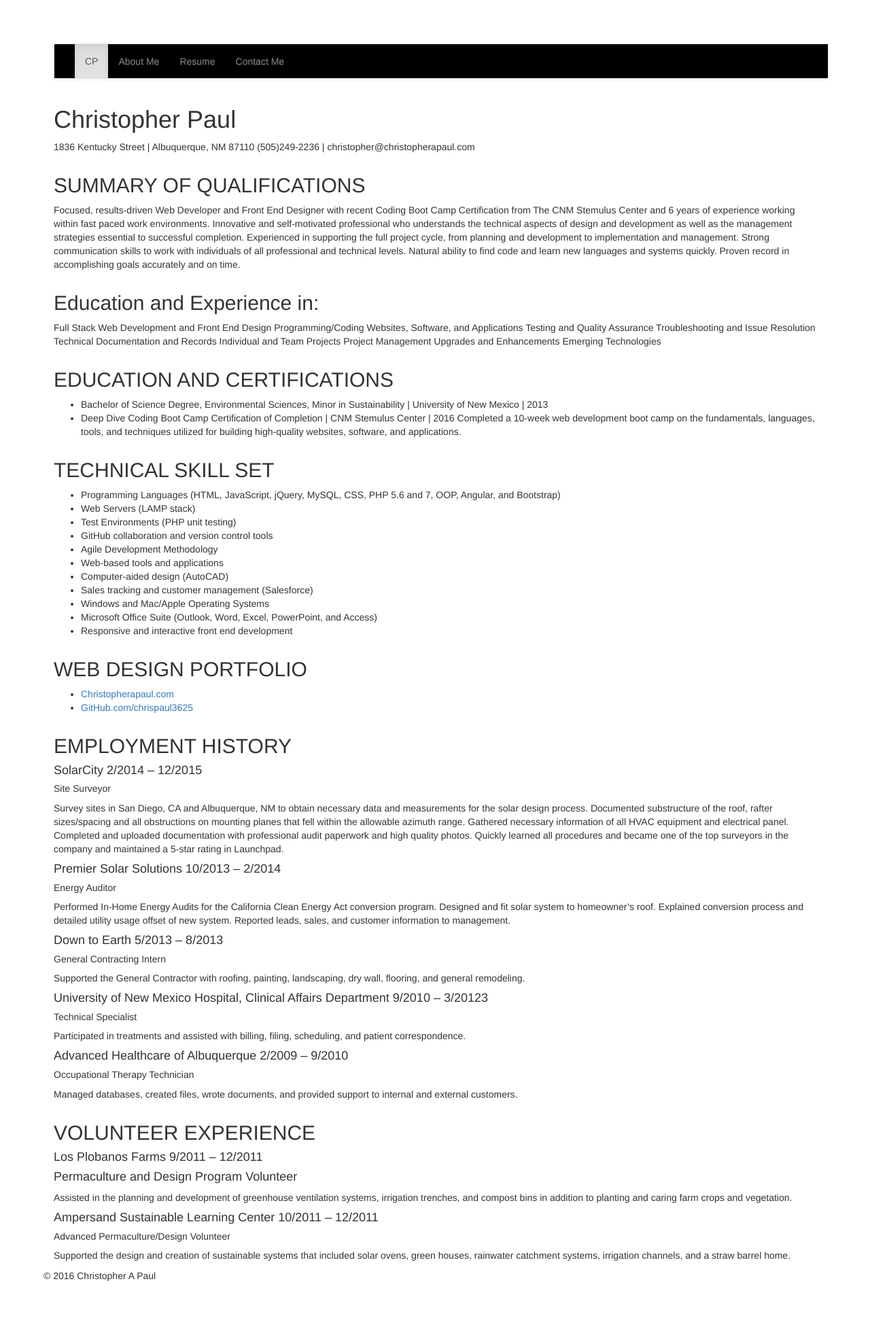
After one commit to chrispaul3625/personal-website, a PHP site: page /resume.php in a window 1280 px wide. The commit adds this page. Shown: the whole page at 68% size. Run offline with PHP 8.4, Linux system fonts and the light colour scheme.

Commit message:
Completed Resume page
Adding links to buttons on contact me page

```diff
--- /dev/null
+++ b/public_html/resume.php
@@ -0,0 +1,161 @@
+<!DOCTYPE html>
+<html lang='en' xmlns="http://www.w3.org/1999/html" xmlns="http://www.w3.org/1999/html">
+	<head>
+		<meta http-equiv="X-UA-Compatible" content="IE=edge"/>
+		<meta name="viewport" content="width=device-width, initial-scale=1"/>
+		<!-- Bootstrap Latest compiled and minified CSS -->
+		<link rel="stylesheet" href="https://maxcdn.bootstrapcdn.com/bootstrap/3.3.6/css/bootstrap.min.css"
+				integrity="sha384-1q8mTJOASx8j1Au+a5WDVnPi2lkFfwwEAa8hDDdjZlpLegxhjVME1fgjWPGmkzs7"
+				crossorigin="anonymous"/>
+		<!-- Optional theme -->
+		<link rel="stylesheet" href="https://maxcdn.bootstrapcdn.com/bootstrap/3.3.6/css/bootstrap-theme.min.css"
+				integrity="sha384-fLW2N01lMqjakBkx3l/M9EahuwpSfeNvV63J5ezn3uZzapT0u7EYsXMjQV+0En5r"
+				crossorigin="anonymous"/>
+		<!-- HTML5 shiv and Respond.js for IE8 support of HTML5 elements and media queries -->
+		<!-- WARNING: Respond.js doesn't work if you view the page via file:// -->
+		<!--[if lt IE 9]>
+		<script src="https://oss.maxcdn.com/html5shiv/3.7.2/html5shiv.min.js"></script>
+		<script src="https://oss.maxcdn.com/respond/1.4.2/respond.min.js"></script>
+		<![endif]
+<!-- jQuery (necessary for Bootstrap's JavaScript plugins) -->
+		<script src="https://ajax.googleapis.com/ajax/libs/jquery/2.2.0/jquery.min.js"></script>
+		<!-- Latest compiled and minified Bootstrap JavaScript, all compiled plugins included -->
+		<script src="https://maxcdn.bootstrapcdn.com/bootstrap/3.3.6/js/bootstrap.min.js"
+				  integrity="sha384-0mSbJDEHialfmuBBQP6A4Qrprq5OVfW37PRR3j5ELqxss1yVqOtnepnHVP9aJ7xS"
+				  crossorigin="anonymous"></script>
+		<link rel="stylesheet" href="css/style.css">
+		<link rel="script" href="javascript/style.js">
+	</head>
+	<body class="sfooter">
+		<div class="sfooter-content">
+			<header>
+				<div class="container">
+					<nav class="navbar navbar-default">
+						<div class="container-fluid">
+							<!-- Brand and toggle get grouped for better mobile display -->
+							<div class="navbar-header">
+								<button type="button" class="navbar-toggle collapsed" data-toggle="collapse" data-target="#bs-example-navbar-collapse-1" aria-expanded="false">
+									<span class="sr-only">Toggle navigation</span>
+									<span class="icon-bar"></span>
+									<span class="icon-bar"></span>
+									<span class="icon-bar"></span>
+								</button>
+							</div>
+
+							<!-- Collect the nav links, forms, and other content for toggling -->
+							<div class="collapse navbar-collapse" id="bs-example-navbar-collapse-1">
+								<ul class="nav navbar-nav">
+									<li class="active"><a href="#">CP <span class="sr-only">(current)</span></a></li>
+									<li><a href="aboutMe.php">About Me</a></li>
+									<li><a href="resume.php">Resume</a></li>
+									<li><a href="contactMe.php">Contact Me</a></li>
+							</div><!-- /.navbar-collapse -->
+						</div><!-- /.container-fluid -->
+					</nav>
+				</div>
+			</header>
+			<body>
+
+				<div class="col-md-12">
+					<div class="content-box">
+						<h1> Christopher Paul</h1>
+						<P>1836 Kentucky Street | Albuquerque, NM  87110  	  (505)249-2236 | christopher@christopherapaul.com</P>
+
+				</div>
+				<div class="row">
+					<div class="col-md-12">
+						<h2>SUMMARY OF QUALIFICATIONS</h2>
+							<p>Focused, results-driven Web Developer and Front End Designer with recent Coding Boot Camp Certification from The CNM Stemulus Center and 6 years of experience working within fast paced work environments. Innovative and self-motivated professional who understands the technical aspects of design and development as well as the management strategies essential to successful completion. Experienced in supporting the full project cycle, from planning and development to implementation and management. Strong communication skills to work with individuals of all professional and technical levels. Natural ability to find code and learn new languages and systems quickly.  Proven record in accomplishing goals accurately and on time.</p>
+					</div>
+					</div>
+					<div class="row">
+						<div class="col-md-12">
+							<h2>Education and Experience in:   </h2>
+							<p>Full Stack Web Development and Front End Design  Programming/Coding  Websites, Software, and Applications
+							Testing and Quality Assurance  Troubleshooting and Issue Resolution  Technical Documentation and Records
+							Individual and Team Projects  Project Management  Upgrades and Enhancements  Emerging Technologies</p>
+						</div>
+						</div>
+					<div class="row">
+						<div class="col-md-12">
+							<h2>EDUCATION AND CERTIFICATIONS</h2>
+							<p>
+								<ul>
+								<li>Bachelor of Science Degree, Environmental Sciences, Minor in Sustainability | University of New Mexico | 2013</li>
+							<li>Deep Dive Coding Boot Camp Certification of Completion | CNM Stemulus Center | 2016
+							Completed a 10-week web development boot camp on the fundamentals, languages, tools, and techniques utilized for building high-quality websites, software, and applications.</li>
+							</ul>
+							</p>
+						</div>
+					</div>
+					<div class="row">
+						<div class="col-md-12">
+							<h2>TECHNICAL SKILL SET</h2>
+							<p>
+							<ul>
+								<li>Programming Languages (HTML, JavaScript, jQuery, MySQL, CSS, PHP 5.6 and 7, OOP, Angular, and Bootstrap)</li>
+								<li> Web Servers (LAMP stack) </li>
+								<li> Test Environments (PHP unit testing) </li>
+								<li> GitHub collaboration and version control tools</li>
+								<li> Agile Development Methodology </li>
+								<li> Web-based tools and applications </li>
+								<li> Computer-aided design (AutoCAD) </li>
+								<li> Sales tracking and customer management (Salesforce) </li>
+								<li> Windows and Mac/Apple Operating Systems </li>
+								<li> Microsoft Office Suite (Outlook, Word, Excel, PowerPoint, and Access) </li>
+								<li> Responsive and interactive front end development </li>
+							</ul>
+							</p>
+						</div>
+					</div>
+					<div class="row">
+						<div class="col-md-12">
+							<h2>WEB DESIGN PORTFOLIO</h2>
+							<p>
+							<ul>
+								<li><a href="https://christopherapaul.com">Christopherapaul.com </a></li>
+								<li><a href="https://github.com/chrispaul3625">GitHub.com/chrispaul3625 </a></li>
+							</ul>
+							</p>
+						</div>
+					</div>
+					<div class="row">
+						<div class="col-md-12">
+							<h2>EMPLOYMENT HISTORY</h2>
+								<h4>SolarCity  2/2014 – 12/2015</h4><h5> Site Surveyor</h5>
+								<p> Survey sites in San Diego, CA and Albuquerque, NM to obtain necessary data and measurements for the solar design process.  Documented substructure of the roof, rafter sizes/spacing and all obstructions on mounting planes that fell within the allowable azimuth range. Gathered necessary information of all HVAC equipment and electrical panel. Completed and uploaded documentation with professional audit paperwork and high quality photos. Quickly learned all procedures and became one of the top surveyors in the company and maintained a 5-star rating in Launchpad.  </p>
+
+							<h4>Premier Solar Solutions   10/2013 – 2/2014</h4><h5> Energy Auditor</h5>
+							<p> Performed In-Home Energy Audits for the California Clean Energy Act conversion program. Designed and fit solar system to homeowner’s roof. Explained conversion process and detailed utility usage offset of new system. Reported leads, sales, and customer information to management.</p>
+
+							<h4>Down to Earth   5/2013 – 8/2013</h4><h5> General Contracting Intern </h5>
+							<p> Supported the General Contractor with roofing, painting, landscaping, dry wall, flooring, and general remodeling.</p>
+
+							<h4> University of New Mexico Hospital, Clinical Affairs Department     9/2010 – 3/20123</h4><h5>Technical Specialist</h5>
+							<p> Participated in treatments and assisted with billing, filing, scheduling, and patient correspondence. </p>
+
+							<h4> Advanced Healthcare of Albuquerque        2/2009 – 9/2010</h4><h5>Occupational Therapy Technician</h5>
+							<p> Managed databases, created files, wrote documents, and provided support to internal and external customers.</p>
+						</div>
+					</div>
+					<div class="row">
+						<div class="col-md-12">
+							<h2>VOLUNTEER EXPERIENCE</h2>
+							<h4>Los Plobanos Farms   9/2011 – 12/2011</h4><h4> Permaculture and Design Program Volunteer </h4>
+							<p> Assisted in the planning and development of greenhouse ventilation systems, irrigation trenches, and compost bins in addition to planting and caring farm crops and vegetation.</p>
+
+							<h4>Ampersand Sustainable Learning Center   10/2011 – 12/2011</h4><h5> Advanced Permaculture/Design Volunteer </h5>
+							<p> Supported the design and creation of sustainable systems that included solar ovens, green houses, rainwater catchment systems, irrigation channels, and a straw barrel home.</p>
+						</div>
+					</div>
+					</div>
+			</body>
+	<footer>
+		<div class="scroll-top-wrapper ">
+	<span class="scroll-top-inner">
+		<i class="fa fa-2x fa-arrow-circle-up"></i>
+	</span>
+		</div>
+		© 2016 Christopher A Paul
+	</footer>
+</html>
```
Also changed, not shown: public_html/aboutMe.php (+6 -5 lines), public_html/contactMe.php (added, +87 -0 lines), public_html/pages/contactMe.php (deleted, +0 -28 lines), public_html/pages/portfolio.php (deleted, +0 -28 lines).
